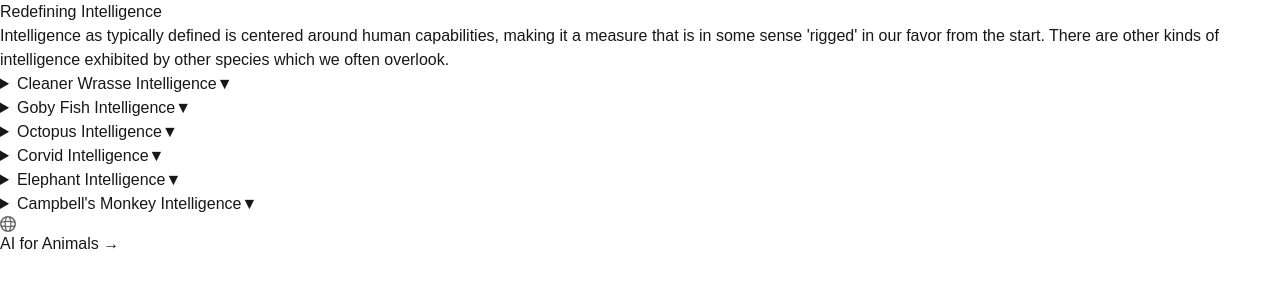
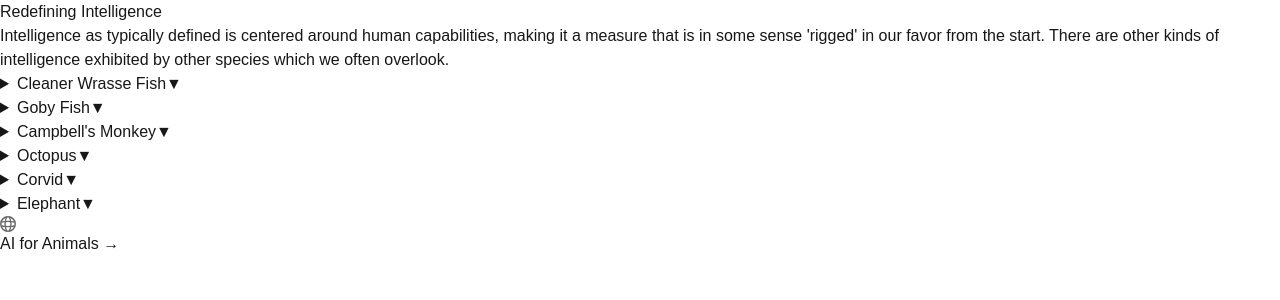
Before and after one commit to ChaseCarter/redefining-intelligence, a Next.js app: page / in a window 1280 px wide. Shown: the top 300 px of the page. Built offline with nearby package versions, Linux system fonts and the light colour scheme.

Commit message:
layout improvements

```diff
--- a/src/app/page.tsx
+++ b/src/app/page.tsx
@@ -9,7 +9,7 @@ import MonkeyRoleplay from "./monkeyRoleplay";
 
 export default function Home() {
   return (
-    <div className="grid grid-rows-[20px_1fr_20px] items-center justify-items-center min-h-screen p-8 pb-20 gap-8 sm:p-20 font-[family-name:var(--font-geist-sans)]">
+    <div className="grid grid-rows-[20px_1fr_20px] items-center justify-items-center min-h-screen p-8 pb-20 gap-8 sm:p-10 font-[family-name:var(--font-geist-sans)]">
       <main className="flex flex-col gap-8 row-start-2 items-center sm:items-start">
         <h1 className="text-3xl font-bold mb-6 text-center sm:text-left">Redefining Intelligence</h1>
         <p className="text-lg mb-8 max-w-2xl text-center sm:text-left">
@@ -17,10 +17,10 @@ export default function Home() {
         </p>
 
         <div className="w-full max-w-2xl flex flex-col gap-4">
-
+          {/* Cleaner Wrasse Fish */}
           <details className="group border border-black/[.08] dark:border-white/[.145] rounded-lg">
             <summary className="cursor-pointer p-4 font-semibold flex items-center justify-between">
-              Cleaner Wrasse Intelligence
+              Cleaner Wrasse Fish
               <span className="transition-transform group-open:rotate-180">▼</span>
             </summary>
             <div className="p-4 pt-0 flex flex-col gap-3">
@@ -35,15 +35,6 @@ export default function Home() {
                     <p className="mb-2">This experiment tests pattern recognition and strategic decision-making. In each round, two plates appear with cookies, but choosing one plate causes the other to disappear - unless you pick the correct plate first. There is always one "safe" plate that allows you to get both cookies if selected first.</p>
                     <p>While humans often take several rounds to figure out the pattern, Cleaner Wrasse fish typically identify the correct strategy within just 3 rounds, demonstrating their remarkable cognitive abilities in sequential decision-making and memory tasks.</p>
                   </div>
-                </div>
-              </details>
-              <details className="group/inner border border-black/[.08] dark:border-white/[.145] rounded-lg">
-                <summary className="cursor-pointer p-3 flex items-center justify-between">
-                  Interactive Roleplay
-                  <span className="transition-transform group-open/inner:rotate-180">▼</span>
-                </summary>
-                <div className="p-3 pt-0">
-                  <FishRoleplay />
                 </div>
               </details>
               <details className="group/inner border border-black/[.08] dark:border-white/[.145] rounded-lg">
@@ -64,12 +55,22 @@ export default function Home() {
                   They make complex decisions about which clients to prioritize, when to cheat (by taking a bite of healthy tissue), and how to manage their reputation in the reef community.
                 </div>
               </details>
+              <details className="group/inner border border-black/[.08] dark:border-white/[.145] rounded-lg">
+                <summary className="cursor-pointer p-3 flex items-center justify-between">
+                  Cleaning Station Roleplay
+                  <span className="transition-transform group-open/inner:rotate-180">▼</span>
+                </summary>
+                <div className="p-3 pt-0">
+                  <FishRoleplay />
+                </div>
+              </details>
             </div>
           </details>
 
+          {/* Goby Fish */}
           <details className="group border border-black/[.08] dark:border-white/[.145] rounded-lg">
             <summary className="cursor-pointer p-4 font-semibold flex items-center justify-between">
-              Goby Fish Intelligence
+              Goby Fish
               <span className="transition-transform group-open:rotate-180">▼</span>
             </summary>
             <div className="p-4 pt-0 flex flex-col gap-3">
@@ -88,9 +89,52 @@ export default function Home() {
               </details>
             </div>
           </details>
+
+          {/* Monkey */}
           <details className="group border border-black/[.08] dark:border-white/[.145] rounded-lg">
             <summary className="cursor-pointer p-4 font-semibold flex items-center justify-between">
-              Octopus Intelligence
+              Campbell's Monkey
+              <span className="transition-transform group-open:rotate-180">▼</span>
+            </summary>
+            <div className="p-4 pt-0 flex flex-col gap-3">
+              <details className="group/inner border border-black/[.08] dark:border-white/[.145] rounded-lg">
+                <summary className="cursor-pointer p-3 flex items-center justify-between">
+                  Social Learning
+                  <span className="transition-transform group-open/inner:rotate-180">▼</span>
+                </summary>
+                <div className="p-3 pt-0">
+                  Young Campbell's monkeys learn their complex call system through social observation and practice, demonstrating sophisticated learning abilities and cultural transmission of knowledge.
+                </div>
+              </details>
+              <details className="group/inner border border-black/[.08] dark:border-white/[.145] rounded-lg">
+                <summary className="cursor-pointer p-3 flex items-center justify-between">
+                  Threat Assessment
+                  <span className="transition-transform group-open/inner:rotate-180">▼</span>
+                </summary>
+                <div className="p-3 pt-0">
+                  These monkeys show remarkable ability to assess different types of threats and communicate them specifically to their group, displaying advanced cognitive abilities in threat discrimination and social coordination.
+                </div>
+              </details>
+              <details className="group/inner border border-black/[.08] dark:border-white/[.145] rounded-lg">
+                <summary className="cursor-pointer p-3 flex items-center justify-between">
+                  Complex Communication
+                  <span className="transition-transform group-open/inner:rotate-180">▼</span>
+                </summary>
+                <div className="p-3 pt-0">
+                  <MonkeyRoleplay />
+                  <div className="mt-4 p-4 bg-black/[.03] dark:bg-white/[.05] border border-black/[.08] dark:border-white/[.145] rounded-lg text-sm">
+                    <p className="mb-2">Campbell's monkeys demonstrate remarkable linguistic abilities through their sophisticated alarm call system. They use a combination of basic calls and modifiers to create different meanings, showing evidence of primitive syntax in non-human communication.</p>
+                    <p>Their calls exhibit properties similar to human language, including compositionality (combining elements to create new meanings) and reference (specific calls for specific threats). This suggests a level of cognitive sophistication previously underappreciated in non-human primates.</p>
+                  </div>
+                </div>
+              </details>
+            </div>
+          </details>
+
+          {/* Octopus */}
+          <details className="group border border-black/[.08] dark:border-white/[.145] rounded-lg">
+            <summary className="cursor-pointer p-4 font-semibold flex items-center justify-between">
+              Octopus
               <span className="transition-transform group-open:rotate-180">▼</span>
             </summary>
             <div className="p-4 pt-0 flex flex-col gap-3">
@@ -156,9 +200,10 @@ export default function Home() {
             </div>
           </details>
 
+          {/* Corvid */}
           <details className="group border border-black/[.08] dark:border-white/[.145] rounded-lg">
             <summary className="cursor-pointer p-4 font-semibold flex items-center justify-between">
-              Corvid Intelligence
+              Corvid
               <span className="transition-transform group-open:rotate-180">▼</span>
             </summary>
             <div className="p-4 pt-0 flex flex-col gap-3">
@@ -192,9 +237,10 @@ export default function Home() {
             </div>
           </details>
 
+          {/* Elephant */}
           <details className="group border border-black/[.08] dark:border-white/[.145] rounded-lg">
             <summary className="cursor-pointer p-4 font-semibold flex items-center justify-between">
-              Elephant Intelligence
+              Elephant
               <span className="transition-transform group-open:rotate-180">▼</span>
             </summary>
             <div className="p-4 pt-0 flex flex-col gap-3">
@@ -228,45 +274,6 @@ export default function Home() {
             </div>
           </details>
 
-          <details className="group border border-black/[.08] dark:border-white/[.145] rounded-lg">
-            <summary className="cursor-pointer p-4 font-semibold flex items-center justify-between">
-              Campbell's Monkey Intelligence
-              <span className="transition-transform group-open:rotate-180">▼</span>
-            </summary>
-            <div className="p-4 pt-0 flex flex-col gap-3">
-              <details className="group/inner border border-black/[.08] dark:border-white/[.145] rounded-lg">
-                <summary className="cursor-pointer p-3 flex items-center justify-between">
-                  Complex Communication
-                  <span className="transition-transform group-open/inner:rotate-180">▼</span>
-                </summary>
-                <div className="p-3 pt-0">
-                  <MonkeyRoleplay />
-                  <div className="mt-4 p-4 bg-black/[.03] dark:bg-white/[.05] border border-black/[.08] dark:border-white/[.145] rounded-lg text-sm">
-                    <p className="mb-2">Campbell's monkeys demonstrate remarkable linguistic abilities through their sophisticated alarm call system. They use a combination of basic calls and modifiers to create different meanings, showing evidence of primitive syntax in non-human communication.</p>
-                    <p>Their calls exhibit properties similar to human language, including compositionality (combining elements to create new meanings) and reference (specific calls for specific threats). This suggests a level of cognitive sophistication previously underappreciated in non-human primates.</p>
-                  </div>
-                </div>
-              </details>
-              <details className="group/inner border border-black/[.08] dark:border-white/[.145] rounded-lg">
-                <summary className="cursor-pointer p-3 flex items-center justify-between">
-                  Social Learning
-                  <span className="transition-transform group-open/inner:rotate-180">▼</span>
-                </summary>
-                <div className="p-3 pt-0">
-                  Young Campbell's monkeys learn their complex call system through social observation and practice, demonstrating sophisticated learning abilities and cultural transmission of knowledge.
-                </div>
-              </details>
-              <details className="group/inner border border-black/[.08] dark:border-white/[.145] rounded-lg">
-                <summary className="cursor-pointer p-3 flex items-center justify-between">
-                  Threat Assessment
-                  <span className="transition-transform group-open/inner:rotate-180">▼</span>
-                </summary>
-                <div className="p-3 pt-0">
-                  These monkeys show remarkable ability to assess different types of threats and communicate them specifically to their group, displaying advanced cognitive abilities in threat discrimination and social coordination.
-                </div>
-              </details>
-            </div>
-          </details>
         </div>
       </main>
       <footer className="row-start-3 flex gap-6 flex-wrap items-center justify-center">
--- a/src/app/plateGame.tsx
+++ b/src/app/plateGame.tsx
@@ -28,10 +28,10 @@ export default function PlateGame() {
   const getRandomQuadrants = () => {
     // Define quadrants: [top%, left%] with closer spacing
     const quadrants = [
-      ['13%', '13%'],   // Top left
-      ['13%', '53%'],   // Top right
-      ['53%', '13%'],   // Bottom left
-      ['53%', '53%']    // Bottom right
+      ['12%', '10%'],   // Top left
+      ['12%', '55%'],   // Top right
+      ['55%', '10%'],   // Bottom left
+      ['55%', '55%']    // Bottom right
     ];
 
     // Shuffle and take first two
```
